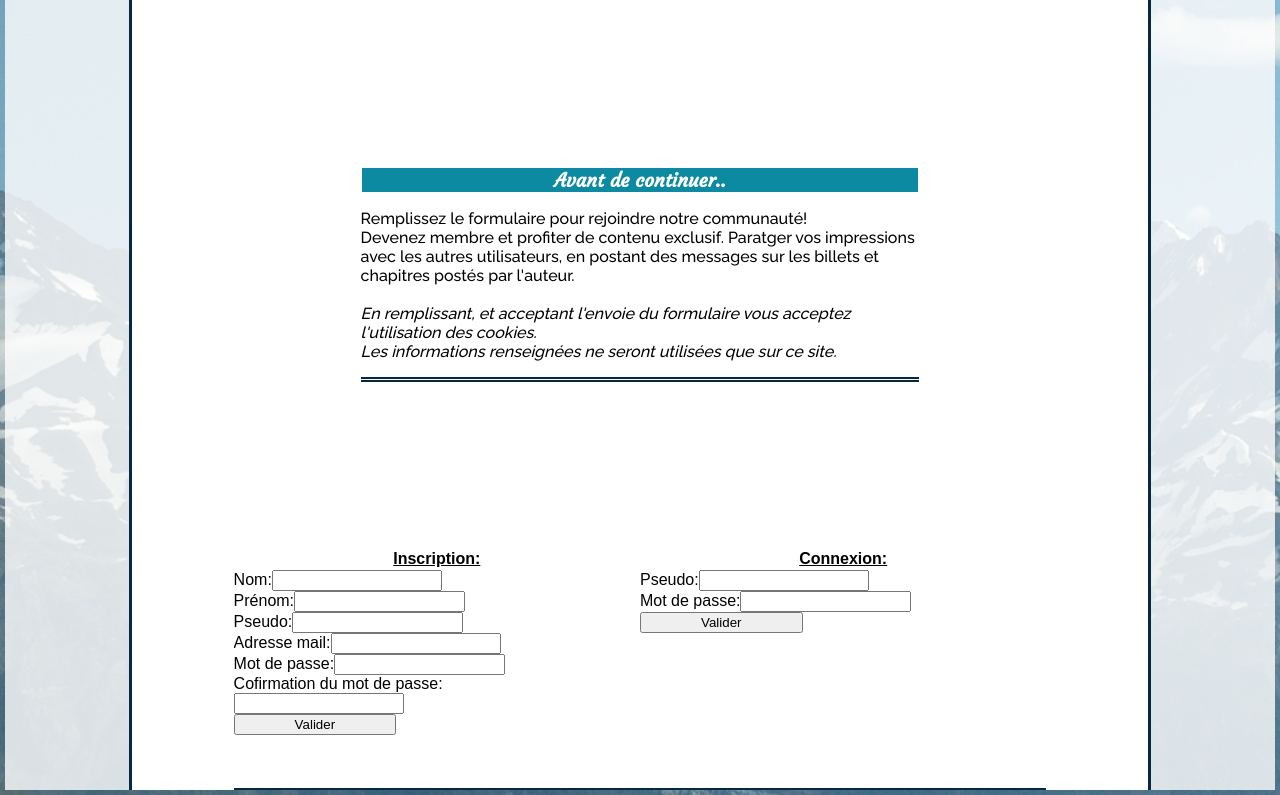
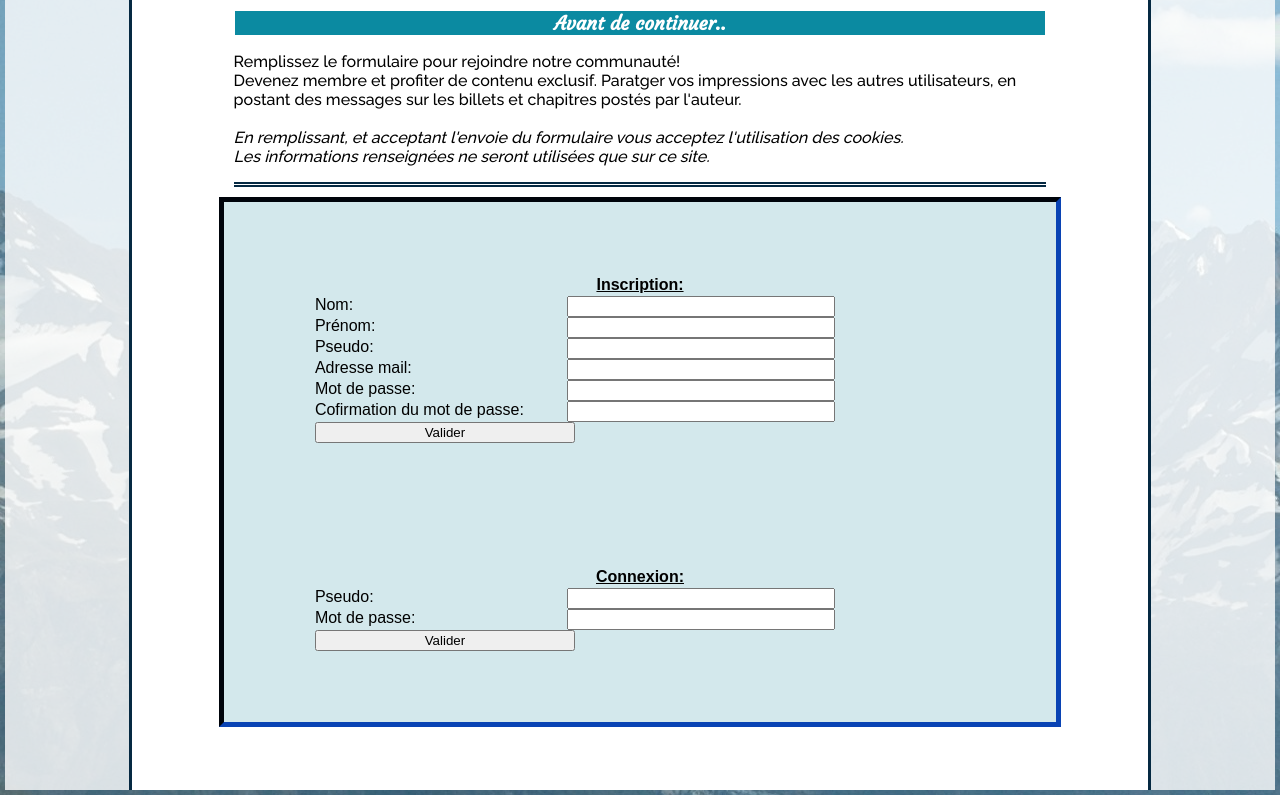
Before and after one commit to DW-Lau/Projet4, a PHP site: page /home.php?action=inscription in a window 1280 px wide. Shown: the part 175-970 px from the top of the page. Run offline with PHP 8.4, Linux system fonts and the light colour scheme.

Commit message:
inscription.php html and css have been changed.

```diff
--- a/view/css/styles.css
+++ b/view/css/styles.css
@@ -228,15 +228,22 @@ h6{
 }
 #subBlock{
 	display: flex;
-	width: 80%;
+    flex-direction: column;
+    justify-content: space-around;
+    text-align: left;
+    width: 80%;
+    height: 500px;
+    padding:10px;
+    border:#052460 inset 5px;
+    background: rgba(37,138,161, 0.2);
 }
  #rules{
-	margin: auto;
-	width: 55%;
+	margin: 10px;
+	width: 80%;
 	border-bottom: double 5px #052942;
 }
 .formulaires{
-	width: 55%;
+	width: 80%;
 	margin: auto;
 
 }
@@ -248,6 +255,7 @@ form{
 }
 form input{
 	width:50%;
+	float: right;
 }
 /*---CHAPTERS---*/
 h5 a{
--- a/view/pages/inscription.php
+++ b/view/pages/inscription.php
@@ -12,7 +12,7 @@
 			</article>
 		<div id="subBlock">
 
-		<aside class="formulaires">
+		<div class="formulaires">
 			<h3>Inscription:</h3>
 				<form method="post" action="./home.php?action=subscribeMember">
 					<label name="lastname">Nom:<input type="text" name="lastname" id="nom" required /></label>
@@ -36,16 +36,16 @@
 					<input type="submit" id="validation" value="Valider" />
 				</form>
 				<!-- <?php //var_dump($infoUser); ?> -->
-		</aside>
+		</div>
 
-		<aside class="formulaires">
+		<div class="formulaires">
 			<h3>Connexion: </h3>
 				<form method="post" action="./home.php?action=logger">
-					<label name="checkPseudo"> Pseudo:<input type="text" name="checkPseudo" id="pseudo" required></label>
-					<label name="checkmdp">Mot de passe:<input type="password" name="checkmdp" id="motDpasse" required /></label>
+					<label name="checkPseudo"> Pseudo:<input type="text" name="checkPseudo" id="pseudoMember" required></label>
+					<label name="checkmdp">Mot de passe:<input type="password" name="checkmdp" id="motDpasseMember" required /></label>
 					<input type="submit" id="validation" value="Valider" />
 				</form>
-		</aside>
+		</div>
 		</div> <!-- end of subBlock -->
 	</div><!--end secondSideDeco-->
 </section>
```
